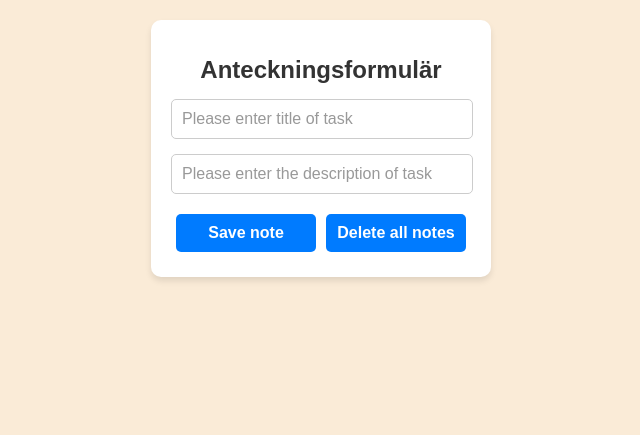
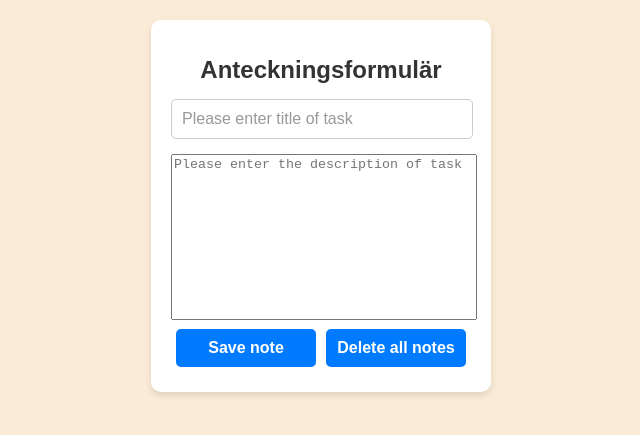
Before and after one commit to Albin-Tenghagen/boilerroomv46, a plain HTML site: page index.html in a window 1280 px wide. Shown: the whole page, without its empty margins (319-959 px from the left). Drawn offline with Linux system fonts and the light colour scheme.

Commit message:
fixed textarea and non resizable aswell

```diff
--- a/css/style.css
+++ b/css/style.css
@@ -40,6 +40,15 @@ form input {
     border: 1px solid #ccc;
     border-radius: 5px;
     font-size: 16px;
+}
+
+#objectDescription {
+    width: 100%;
+    height: 10rem;
+}
+
+textarea {
+    resize: none;
 }
 
 form input::placeholder {
--- a/js/index.js
+++ b/js/index.js
@@ -20,7 +20,7 @@ inputTitle.setAttribute("placeholder", "Please enter title of task");
 let inputTitleValue = document.getElementById("objectTitle");
 
 //* Created input element for assigning the object's description
-const inputDescription = document.createElement("input");
+const inputDescription = document.createElement("textarea");
 formNode.appendChild(inputDescription);
 inputDescription.setAttribute("id", "objectDescription");
 inputDescription.setAttribute("placeholder", "Please enter the description of task");
```
